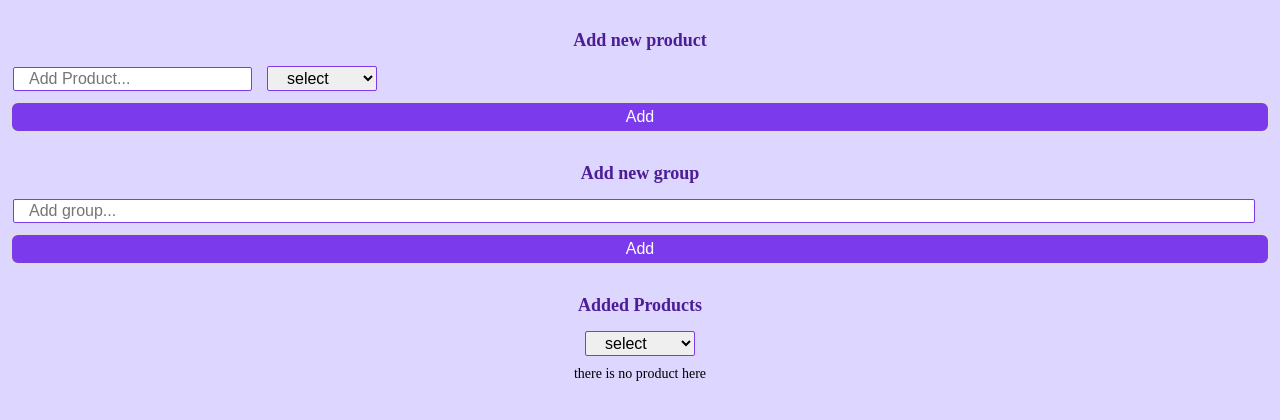
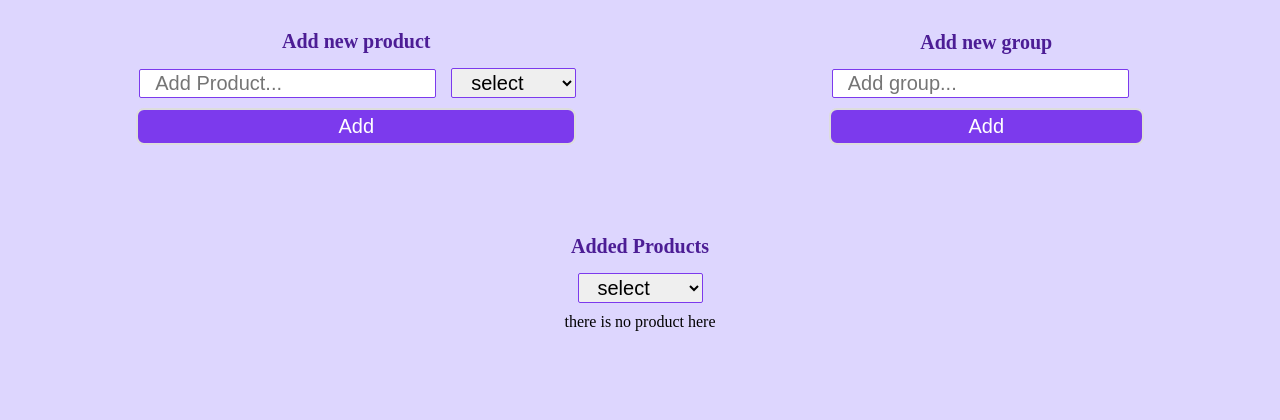
Before and after one commit to mahdi-nemati/Products-List-App, a React (Create React App) app: page / in a window 1280 px wide. Shown: the top 420 px of the page. Built offline with nearby package versions, Linux system fonts and the light colour scheme.

Commit message:
complate style 2

```diff
--- a/src/App.css
+++ b/src/App.css
@@ -38,7 +38,8 @@ html {
 .showProCon select:focus {
   border: 2px solid #7c3aed;
 }
-.addProForm select , .showProCon select {
+.addProForm select,
+.showProCon select {
   border: 1px solid #7c3aed;
   padding: 0.2rem 1.5rem;
   outline: none;
@@ -56,11 +57,11 @@ html {
   align-items: center;
   margin-top: 1rem;
 }
-.remain{
+.remain {
   margin-top: 1rem;
   font-size: 1.4rem;
 }
-.list li{
+.list li {
   margin-bottom: 1rem;
   display: flex;
   flex-direction: row-reverse;
@@ -71,21 +72,53 @@ html {
   padding: 0.7rem 1rem;
   border-radius: 5px;
 }
-.list li span{
+.list li span {
   background-color: #7c3aed;
   color: #fff;
   font-size: 1.6rem;
   padding: 0.3rem 1.2rem;
   border-radius: 5px;
 }
-.title{
+.title {
   font-size: 1.8rem;
   margin-bottom: 1.5rem;
   display: flex;
   justify-content: center;
   color: #4c1d95;
 }
-body{
+body {
   background-color: #ddd6fe;
   padding: 0 1rem;
 }
+@media only screen and (min-width: 1024px) {
+  .allCon {
+    display: flex;
+    flex-direction: column;
+  }
+  .formsCon {
+    display: flex;
+    width: 100%;
+    align-items: center;
+    justify-content: space-around;
+    margin-bottom: 3rem;
+  }
+  .list li {
+    width: 600px;
+  }
+  .addProForm button,
+  .addGForm button,
+  .addProForm input,
+  .addGForm input,
+  .addProForm select,
+  .showProCon select,
+  .list li,
+  .list li span{
+    font-size: 2rem;
+  }
+  .title{
+    font-size: 2rem;
+  }
+  .remain{
+    font-size: 1.6rem;
+  }
+}
--- a/src/components/ProductListApp.js
+++ b/src/components/ProductListApp.js
@@ -78,7 +78,8 @@ const ProdutListApp = () => {
     }
   };
   return (
-    <section>
+    <section className="allCon">
+      <div className="formsCon">
         <NewProduct
           submitHandler={submitHandler}
           groupHandler={groupHandler}
@@ -91,6 +92,7 @@ const ProdutListApp = () => {
           updateGroupHandler={updateGroupHandler}
           newGroup={newGroup}
         />
+      </div>
       <FilterProducts productsDetail={productsDetail} group={group} />
     </section>
   );
```
Lines whose indentation alone changed are shown as unchanged.
